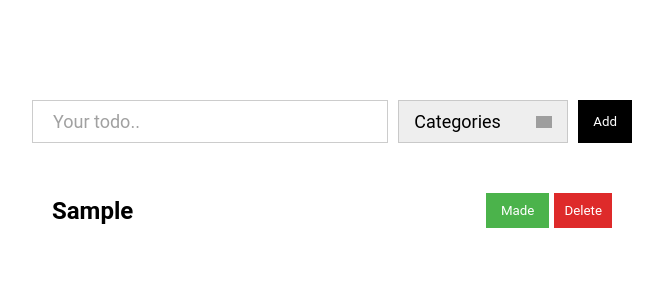
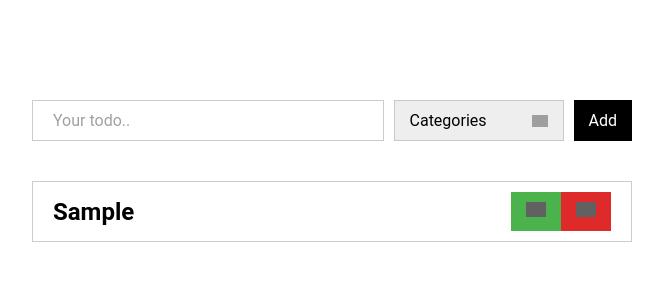
Before and after one commit to 1101001011/react-todolist, a React (Create React App) app: page / in a window 1280 px wide. Both pictures are taken after typing "Sample" into the empty fields and a click on the button "Add". Shown: the top 300 px of the page, without its empty margins (308-971 px from the left). Built offline with nearby package versions, Linux system fonts and the light colour scheme; grey boxes are pictures that could not be loaded.

Commit message:
changed styles and icons

```diff
--- a/src/components/TodoForm.jsx
+++ b/src/components/TodoForm.jsx
@@ -34,11 +34,7 @@ const TodoForm = ({addTodo}) => {
             <MySelect
                 createCategory={createCategory}
                 defaultValue={defaultValue} setDefaultValue={setDefaultValue}/>
-            <MyButton
-                btnType="add"
-                style={{backgroundColor: '#000'}}
-                onClick={(e) => addTodoHandler(e)}
-            >
+            <MyButton onClick={(e) => addTodoHandler(e)}>
                 Add
             </MyButton>
         </form>
--- a/src/components/TodoItem.jsx
+++ b/src/components/TodoItem.jsx
@@ -1,18 +1,32 @@
-import MyButton from "./UI/button/MyButton"
+import React from "react"
 
 const TodoItem = ({todo, remove}) => {
+    const styles = todo.color
     return (
-        <div className="todo" key={todo.id} style={{backgroundColor: todo.color}}>
+        <div
+            className="todo" key={todo.id}
+            style={ styles ? { backgroundColor: todo.color} : { border: '1px solid #ccc' }}>
                 <h2>{todo.title}</h2>
                 <div className="todo__buttons">
-                    <MyButton btnType="add">Made</MyButton>
-                    <MyButton
-
-                        btnType="delete"
+                    <div
+                        className="made__button"
                         onClick={() => remove(todo)}
                     >
-                        Delete
-                    </MyButton>
+                        <img
+                            className="made__image"
+                            src="https://img.icons8.com/glyph-neue/64/000000/checkmark.png"
+                            alt=''
+                        />
+                    </div>
+                    <div
+                        className="delete__button"
+                        onClick={() => remove(todo)}>
+                        <img
+                            className="delete__image"
+                            src="https://img.icons8.com/ios-glyphs/30/000000/delete-forever.png"
+                            alt=''
+                        />
+                    </div>
                 </div>
         </div>
     )
--- a/src/components/UI/button/MyButton.jsx
+++ b/src/components/UI/button/MyButton.jsx
@@ -1,10 +1,10 @@
 import React from "react";
 import classes from './MyButton.module.css'
 
-const MyButton = ({children, btnType, ...props}) => {
+const MyButton = ({children, ...props}) => {
     return (
         <button
-            className={btnType==="add" ? classes.made__button : classes.delete__button} {...props}>
+            className={classes.myBtn} {...props}>
             {children}
         </button>
     )
--- a/src/components/UI/button/MyButton.module.css
+++ b/src/components/UI/button/MyButton.module.css
@@ -1,17 +1,9 @@
-.made__button {
+.myBtn {
     padding: 10px 15px;
+    margin-left: 10px;
+    background: #000;
+    font-size: 16px;
+    color: #fff;
     border: none;
-    background: #4BB34B;
-    margin-left: 10px;
-    color: #fff;
     cursor: pointer;
 }
-
-.delete__button {
-    padding: 10px 10px;
-    border: none;
-    background: #de2a2a;
-    margin-left: 5px;
-    color: #fff;
-    cursor: pointer;
-}
--- a/src/components/UI/input/MyInput.module.css
+++ b/src/components/UI/input/MyInput.module.css
@@ -1,7 +1,7 @@
 .todo__input {
     width: 100%;
     padding: 10px 20px;
-    font-size: 18px;
+    font-size: 16px;
     border: 1px solid #ccc;
 }
 
--- a/src/components/UI/select/MySelect.css
+++ b/src/components/UI/select/MySelect.css
@@ -10,7 +10,7 @@
     display: flex;
     align-items: center;
     justify-content: space-between;
-    font-size: 18px;
+    font-size: 16px;
     background-color: rgb(238, 238, 238);
     border: 1px solid rgb(201, 201, 201);
     cursor: pointer;
@@ -27,10 +27,12 @@
     border: 1px solid rgb(201, 201, 201);
     border-top: none;
     opacity: 0;
+    z-index: -1;
 }
 
 .select__modal.active {
     opacity: 1;
+    z-index: 1;
 }
 
 .select__category {
--- a/src/styles/App.css
+++ b/src/styles/App.css
@@ -34,6 +34,32 @@ body {
     background-color: #fff;
 }
 
+.todo__buttons {
+    display: flex;
+}
+
+.made__button {
+    background-color: #4BB34B;
+    padding: 10px 15px;
+    cursor: pointer;
+}
+
+.made__image {
+    max-width: 20px;
+    filter: invert(100%);
+}
+
+.delete__button {
+    background-color: #de2a2a;
+    padding: 10px 15px;
+    cursor: pointer;
+}
+
+.delete__image {
+    max-width: 20px;
+    filter: invert(100%);
+}
+
 .todo-enter {
     opacity: 0;
     transform: translateX(-350px);
```
